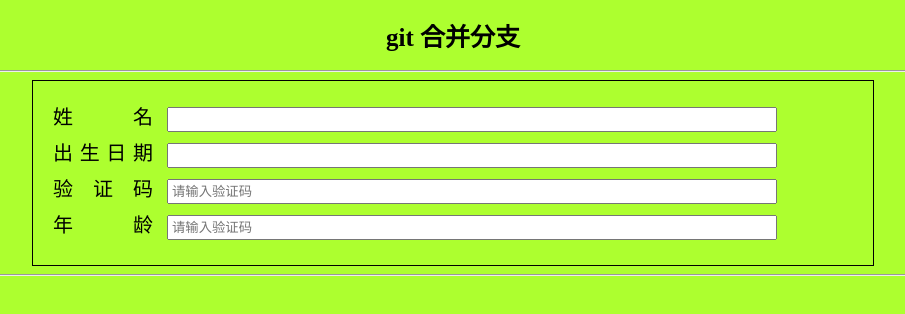
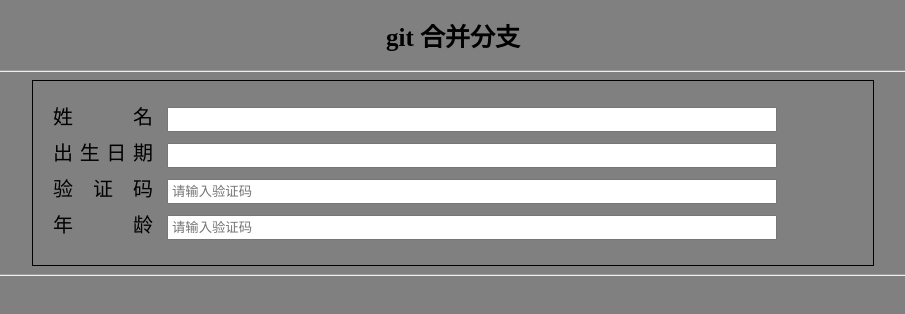
Before and after one commit to ranranqi/git-demo-1, a plain HTML site: page index.html in a window 1280 px wide. Shown: the whole page, without its empty margins (187-1092 px from the left). Drawn offline with Linux system fonts and the light colour scheme.

Commit message:
change bfc on bra

```diff
--- a/style.css
+++ b/style.css
@@ -1,5 +1,5 @@
 body{
-    background: greenyellow;
+    background: grey;
 }
 h1 {
     font-size: 25px;
```
